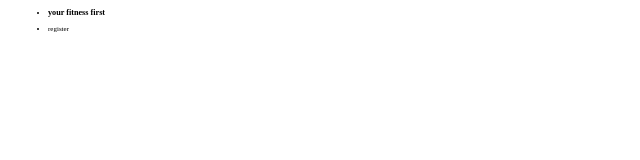
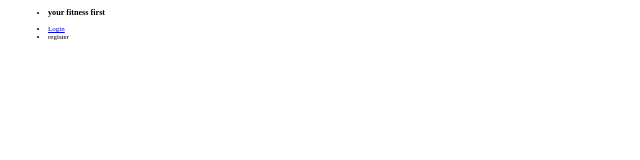
Before and after one commit to C3-WhiteGuards/MERAKI_Academy_Project_5, a React (Create React App) app in the folder frontend/: page / in a window 1280 px wide. Shown: the top 160 px of the page, without its empty margins (0-640 px from the left). Built offline with nearby package versions, Linux system fonts and the light colour scheme.

Commit message:
changing some LI in nav

```diff
--- a/frontend/src/components/navigation/index.js
+++ b/frontend/src/components/navigation/index.js
@@ -1,9 +1,7 @@
 import { Login } from "../auth/login";
-import axios from "axios";
-import React, { useContext, useEffect } from "react";
+import React from "react";
 import { Link } from "react-router-dom";
-import { useDispatch,useSelector } from "react-redux";
-// import { setToken } from "../../../redux/action/loginToken"
+import { useSelector } from "react-redux";
 const Navigation = () => {
 
   const state = useSelector((state) => {
@@ -21,7 +19,11 @@ const Navigation = () => {
           <li className="nav-item">
             <h3 className="your_fitness_first "> your fitness first </h3>
           </li>
-
+          <li className="nav-item">
+            <Link className="Link" to="/login">
+              Login
+            </Link>
+            </li>
           {/* <li className="nav-item">
             <Login/>
           </li> */}
@@ -70,9 +72,9 @@ const Navigation = () => {
               LogOut
             </Link>
           </li> */}
-          {/* <li className="nav-item">
-            <Profile />
-          </li> */}
+          <li className="nav-item">
+            Profile
+          </li>
         </ul>
       )}
     </nav>
```
